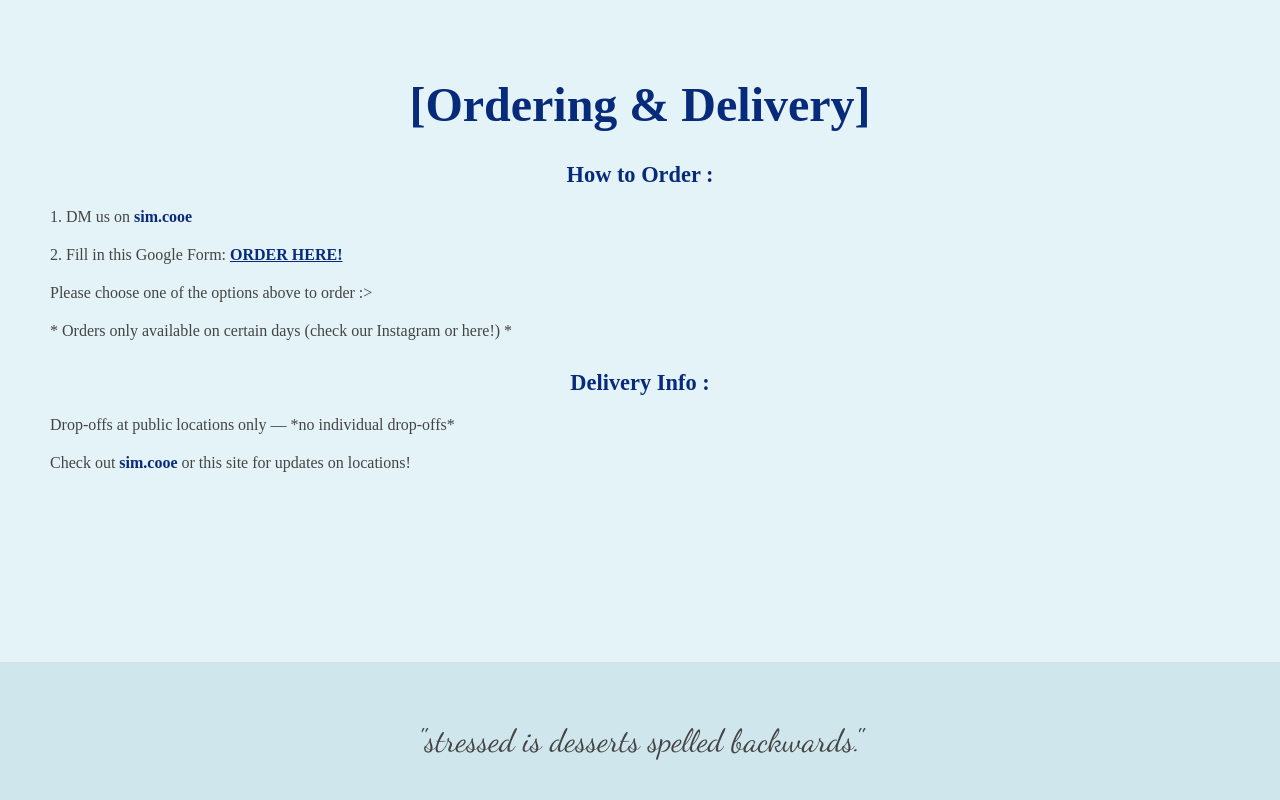
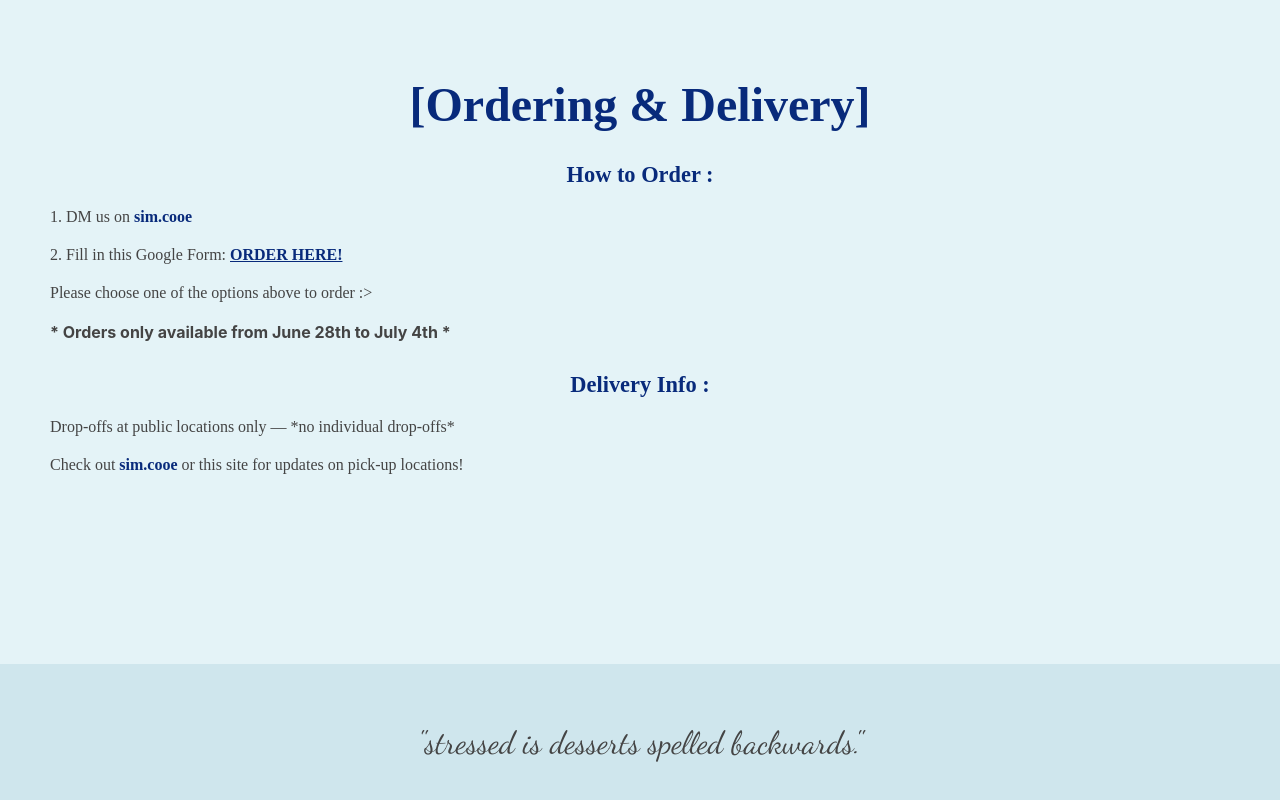
Before and after one commit to simcooe-cookies/simcooe, a plain HTML site: page index.html in a window 1280 px wide. Shown: the part 1294-2094 px from the top of the page. Drawn offline with Linux system fonts and the light colour scheme.

Commit message:
deadline updates

```diff
--- a/index.html
+++ b/index.html
@@ -64,7 +64,7 @@
           <li>1. DM us on <a href="https://instagram.com/sim.cooe" target="_blank">sim.cooe</a></li>
           <li>2. Fill in this Google Form: <a href="https://docs.google.com/forms/d/e/1FAIpQLSdrDoyqD83UsanUkasJ0nm_RgNNW01dhnLYe_wdaRl44ELRng/viewform?pli=1" style="text-decoration: underline;">ORDER HERE!</a></li>
           <li>Please choose one of the options above to order :> </li>
-          <li>* Orders only available on certain days (check our Instagram or here!) *</li>
+          <li><strong>* Orders only available from June 28th to July 4th *</strong></li>
         </ul>
       </div>
 
@@ -72,7 +72,7 @@
         <h3>Delivery Info :</h3>
         <ul>
           <li>Drop-offs at public locations only — *no individual drop-offs*</li>
-          <li>Check out <a href="https://instagram.com/sim.cooe" target="_blank">sim.cooe</a> or this site for updates on locations!</li>
+          <li>Check out <a href="https://instagram.com/sim.cooe" target="_blank">sim.cooe</a> or this site for updates on pick-up locations!</li>
         </ul>
       </div>
     </div>
```
